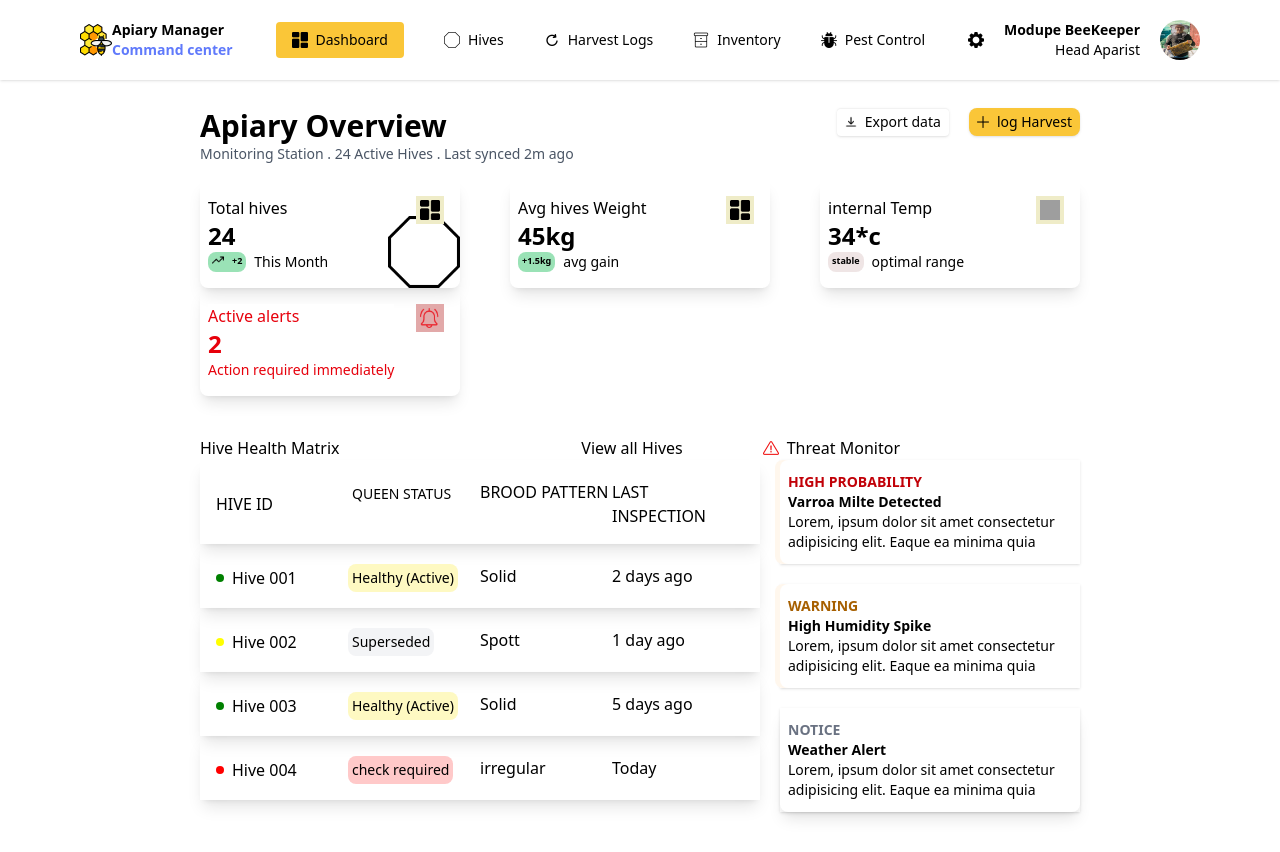
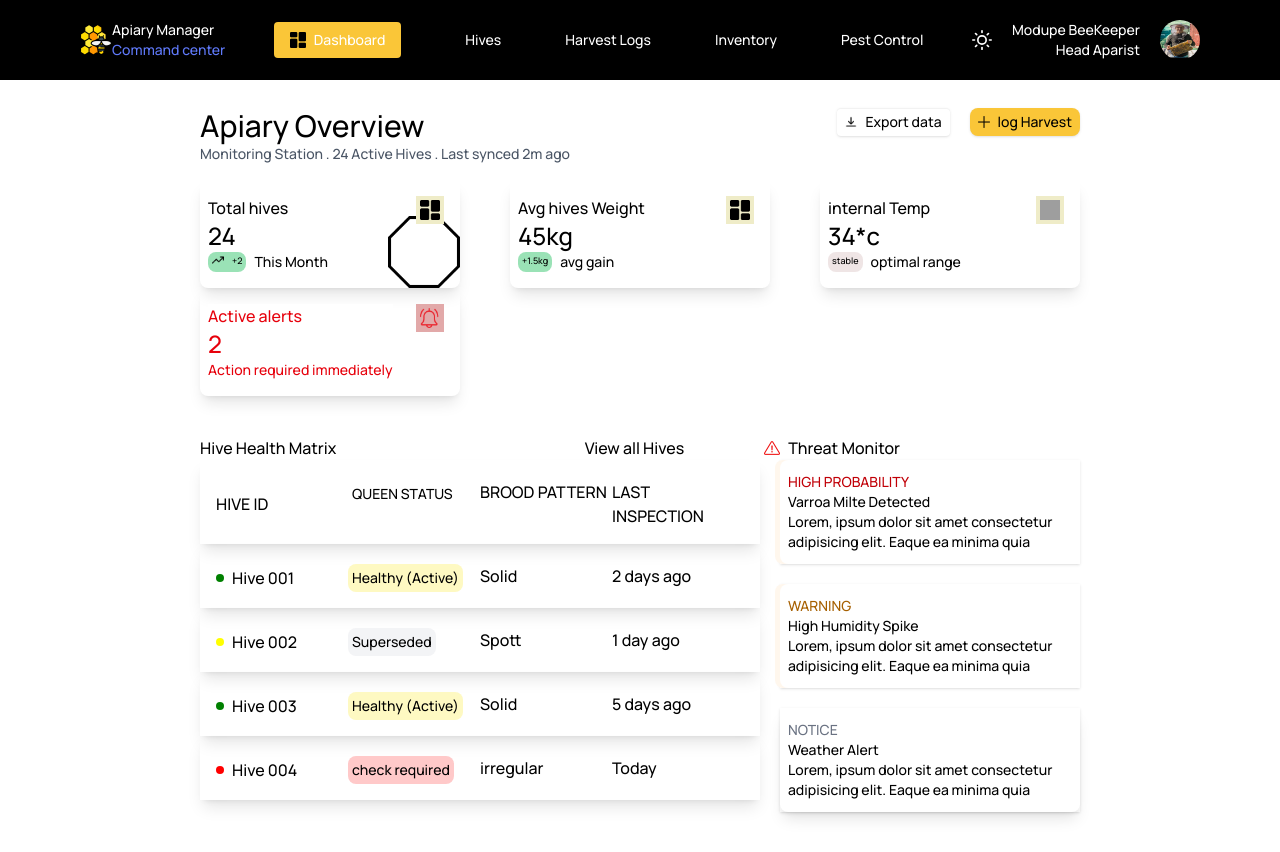
Before and after one commit to Modupe-Onakoya/bee-keeping-dashboard, a React (Vite) app: page / in a window 1280 px wide. Built offline with nearby package versions, Linux system fonts and the light colour scheme; grey boxes are pictures that could not be loaded.

Commit message:
created a theme toggle button for the navbar

```diff
--- a/src/App.jsx
+++ b/src/App.jsx
@@ -1,20 +1,19 @@
 import { useState } from "react"
-import assets from "./assets/assets"
 import Navbar from "./Components/Navbar"
 import Header from "./Components/Header"
 import HealthMatrix from "./Components/HealthMatrix"
+import DarkTheme from "./Components/darkTheme"
 
 
 function App() {
-  const [theme, setTheme] = useState("light")
+  const [theme, setTheme] = useState(localStorage.getItem("theme") ? localStorage.getItem("theme") : 'light')
 
   return (
-    <>
-
-      <Navbar />
+    <div className="">
+      <Navbar theme={theme} setTheme={setTheme} />
       <Header />
       <HealthMatrix />
-    </>
+    </div>
   )
 }
 
--- a/src/Components/Card.jsx
+++ b/src/Components/Card.jsx
@@ -4,9 +4,9 @@ function Card({ data }) {
 
 
     return (
-        <div className=" relative flex justify-between p-4  w-[260px] pl-2 rounded-lg shadow-lg  ">
+        <div className=" relative flex justify-between p-4  w-[260px] pl-2 rounded-lg shadow-lg ">
 
-            <div className={`flex flex-col ${data.icon === assets.bell ? "text-red-600" : null} -2xl bg-[#fff]`} >
+            <div className={`flex flex-col ${data.icon === assets.bell ? "text-red-600" : null} -2xl bg-[#fff] dark:bg-white `} >
                 {data.bg ? <img src={data.bg} className="absolute size-18 bottom-0 right-0 -z-100 " /> : null}
                 <h1>{data.head}</h1>
                 <p className={`text-2xl font-bold text-black  ${data.icon === assets.bell ? "text-red-600" : null}`} >{data.num}</p>
--- /dev/null
+++ b/src/Components/DarkTheme.jsx
@@ -0,0 +1,34 @@
+import { useEffect } from "react"
+import assets from "../assets/assets"
+
+
+function DarkTheme({ theme, setTheme }) {
+    useEffect(() => {
+        const currentTheme = window.matchMedia('(prefer-color-scheme:dark)'.match)
+        setTheme(theme || currentTheme ? "dark" : "light")
+    },
+        [])
+    useEffect(() => {
+        if (theme === "dark") {
+            document.documentElement.classList.add("dark")
+        }
+        else {
+            document.documentElement.classList.remove("dark")
+
+        }
+
+        localStorage.setItem("theme", theme)
+    }, [theme])
+
+    return (
+        <div className="flex items-center">
+            {theme === "dark" ? (<img src={assets.sun} className="size-5" alt="" onClick={() => (setTheme("light"))} />)
+                :
+                (
+                    <img src={assets.moon} className="size-5" onClick={() => (setTheme("dark"))} />
+                )}
+        </div>
+
+    )
+}
+export default DarkTheme;
--- a/src/Components/HealthMatrix.jsx
+++ b/src/Components/HealthMatrix.jsx
@@ -1,6 +1,7 @@
 import HealthMatrixCard from "./HealthMatrixCard"
 import MatrixHeader from "./MatrixHeader"
 import Threat from "./Threat"
+
 
 function HealthMatrix() {
     const matrixs = [
@@ -85,10 +86,10 @@ function HealthMatrix() {
                 </div>
                 <div className="flex flex-col gap-5">
                     {threatMonitor.map((threat, index) => (
-                        <>
-                            <Threat key={index} threat={threat} />
+                        <div key={index}>
+                            <Threat threat={threat} />
 
-                        </>
+                        </div>
                     ))}
                 </div>
             </div>
--- a/src/Components/HealthMatrixCard.jsx
+++ b/src/Components/HealthMatrixCard.jsx
@@ -5,11 +5,11 @@ function HealthMatrixCard({ card }) {
     return (
         <div className=" pt-1 shadow-lg  ">
             <div className="grid grid-cols-4 p-4">
-                <p className="flex items-center gap-2"> {card.id === "HIVE ID" ? null : <div style={{ background: `${card.img}` }} className="size-2 bg-red-300 rounded-full"> </div>}{card.id}</p>
-                <p className={`flex p-1 rounded-lg w-fit text-sm ${card.color}`} > {card.status}</p>
-                <p>
+                <div className="flex items-center gap-2"> {card.id === "HIVE ID" ? null : <p style={{ background: `${card.img}` }} className="size-2 bg-red-300 rounded-full"> </p>}{card.id}</div>
+                <div className={`flex p-1 rounded-lg w-fit text-sm ${card.color}`} > {card.status}</div>
+                <div>
                     {card.pattern}
-                </p>
+                </div>
                 <p className="">{card.inspection} </p>
             </div>
         </div>
--- a/src/Components/Navbar.jsx
+++ b/src/Components/Navbar.jsx
@@ -1,10 +1,11 @@
 import assets from "../assets/assets"
+import DarkTheme from "./darkTheme"
 
-function Navbar() {
+function Navbar({ theme, setTheme }) {
     return (
-        <div className="flex px-20 py-5 border-b-[transparent] shadow-sm w-full text-sm">
+        <div className="flex px-20 py-5 border-b-[transparent] w-full text-sm dark:bg-black dark:text-white inset-shadow-sm shadow-white">
 
-            <div className="flex justify-between w-full ">
+            <div className="flex justify-between w-full  ">
                 <div className="flex items-center">
                     <img src={assets.bee_logo} alt="" className="size-8" />
                     <p className="text-sm font-bold ">Apiary Manager <span className="block text-[#607afb]">Command center</span></p>
@@ -20,8 +21,7 @@ function Navbar() {
 
 
                 <div className="flex gap-5">
-                    <div className="flex items-center">    <img src={assets.settings} alt="" className="size-4 flex items-center" /></div>
-
+                    <DarkTheme theme={theme} setTheme={setTheme} />
                     <p className="font-bold">Modupe BeeKeeper <span className="block text-end font-normal">Head Aparist</span></p>
                     <img src={assets.aparist} alt="" className="size-10 rounded-full " />
 
--- a/src/assets/assets.js
+++ b/src/assets/assets.js
@@ -16,8 +16,11 @@ import aparist from './aparist.jpeg'
 import cupboard from './cupboard.png'
 import trend from './trend.png'
 import danger from './danger.png'
+import moon from './moon_icon.svg'
+import sun from './sun_icon.svg'
+
 
 const assets = {
-    bar_chart, bee_logo, bell, bug, checkup, dashboard, download, hourglass, octagon, plus, refresh, thermometer, warning, settings, aparist, cupboard, trend, danger
+    bar_chart, bee_logo, bell, bug, checkup, dashboard, download, hourglass, octagon, plus, refresh, thermometer, warning, settings, aparist, cupboard, trend, danger, moon, sun
 }
 export default assets;
--- a/src/index.css
+++ b/src/index.css
@@ -1,3 +1,13 @@
+@import url('https://fonts.googleapis.com/css2?family=Manrope:wght@200..800&display=swap');
 @import "tailwindcss";
 
 @custom-variant dark (&:where(.dark, .dark *));
+
+* {
+    font-family: "Manrope", sans-serif;
+    font-weight: 500;
+}
+
+@theme {
+    --color-primary: #5044e5
+}
```
Also changed, not shown: src/assets/moon_icon.svg (added), src/assets/sun_icon.svg (added).
